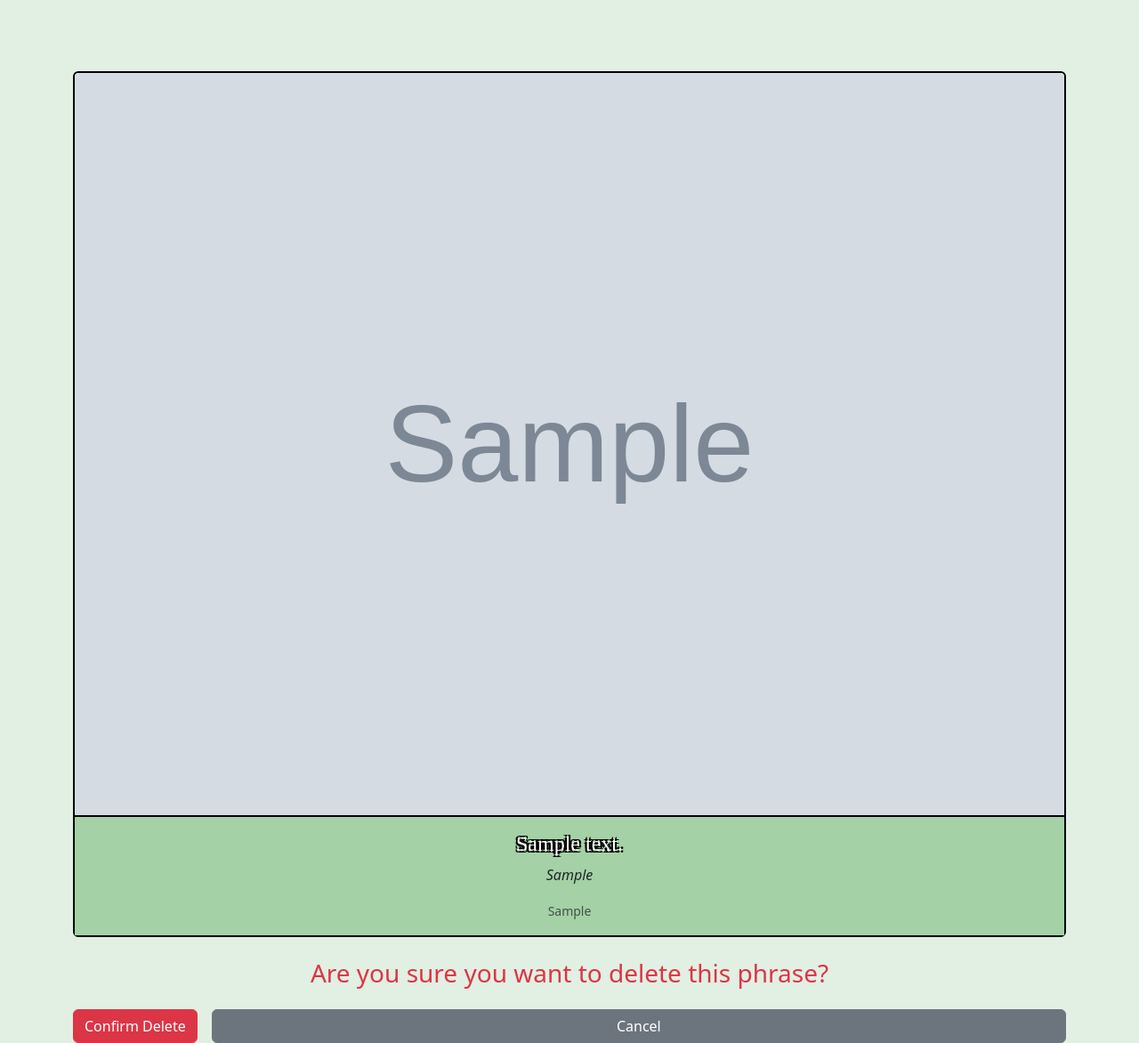
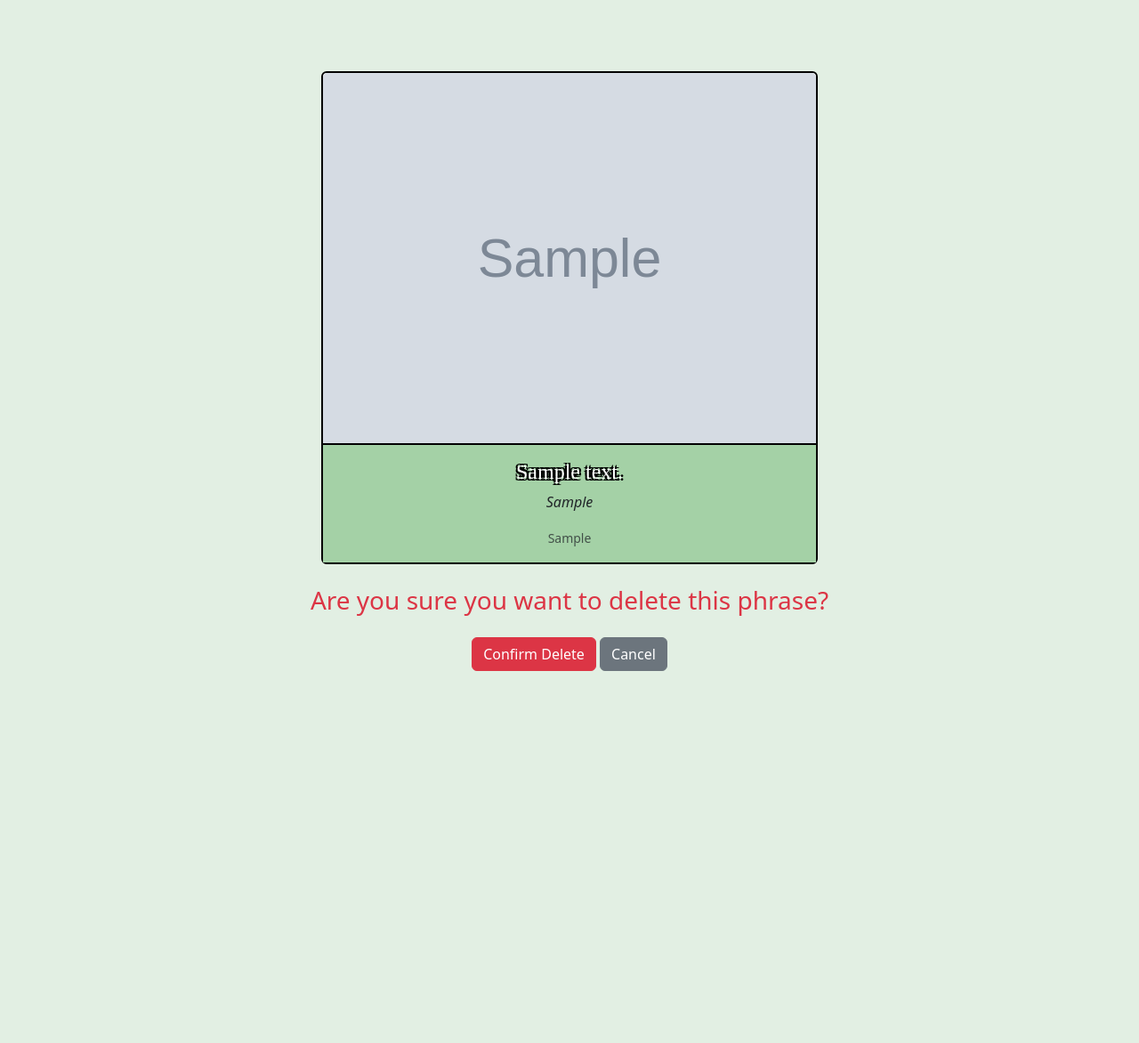
Before and after one commit to SholaAguns/QuranStudyBuddy, a Django app: page /arabic/phrase/1/delete in a window 1280 px wide. Shown: the part 57-1229 px from the top of the page at 89% size. After the commit the page ends 811 px from the top, so only its background shows below. Run offline with Django 5.2, Linux system fonts and the light colour scheme; a user stored in the database is signed in; tables that the repository leaves empty hold one stand-in row (values such as "Sample post"); grey boxes marked "Sample" are stand-in pictures; data that the repository does not hold is empty; some libraries are stand-ins or nearby versions; some web fonts are replaced.

Commit message:
further website changes

```diff
--- a/arabic/templates/arabic/phrase_confirm_delete.html
+++ b/arabic/templates/arabic/phrase_confirm_delete.html
@@ -4,7 +4,7 @@
 <link href="{% static 'css/phrase_style.css' %}" rel="stylesheet"/>
 
 <div class="container text-center">
-	<div class="card mb-3 phrase_card mx-auto w-100">
+	<div class="card mb-3 phrase_card w-50">
 	  {% if phrase.image %}
 	  <img src="{{ phrase.image.url }}" class="card-img-top" alt="Phrase Image">
 	  {% endif %}
@@ -24,9 +24,9 @@
 	<div class="d-flex flex-column flex-sm-row justify-content-center gap-3">
 		<form method="POST">
 			{% csrf_token %}
-			<input type="submit" value="Confirm Delete" class="btn btn-danger w-100 w-sm-auto">
+			<input type="submit" value="Confirm Delete" class="btn btn-danger w-sm-auto">
+			<a href="{% url 'arabic:phrase_list' %}" class="btn btn-secondary w-sm-auto">Cancel</a>
 		</form>
-		<a href="{% url 'arabic:phrase_list' %}" class="btn btn-secondary w-100 w-sm-auto">Cancel</a>
-	</div>
+	</div><br>
 </div>
 {% endblock %}
--- a/arabic/templates/arabic/phrase_list.html
+++ b/arabic/templates/arabic/phrase_list.html
@@ -26,7 +26,7 @@
   </div>
   {% endif %}
 
-  <div class="container d-flex flex-column align-items-start">
+  <div class="container d-flex flex-column align-items-center">
     <input type="text" id="searchBox" placeholder="Search..." class="form-control mb-3 w-100" oninput="filterPhrases()">
     <form id="delete_selected_form" method="POST" action="{% url 'arabic:delete_phrases' %}">
       {% csrf_token %}
```
Also changed, not shown: flashcard/templates/flashcards/flashcardset_detail.html (+5 -6 lines).
